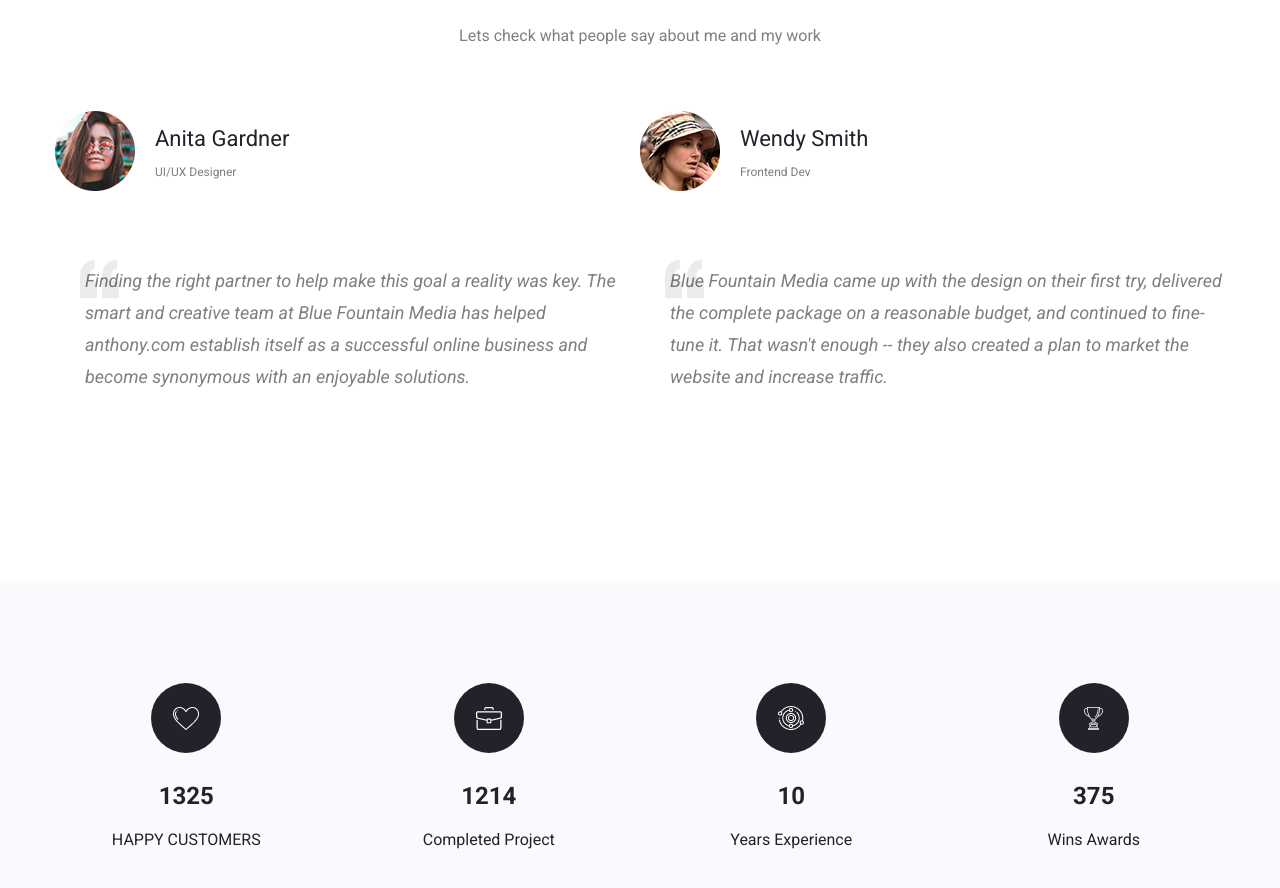
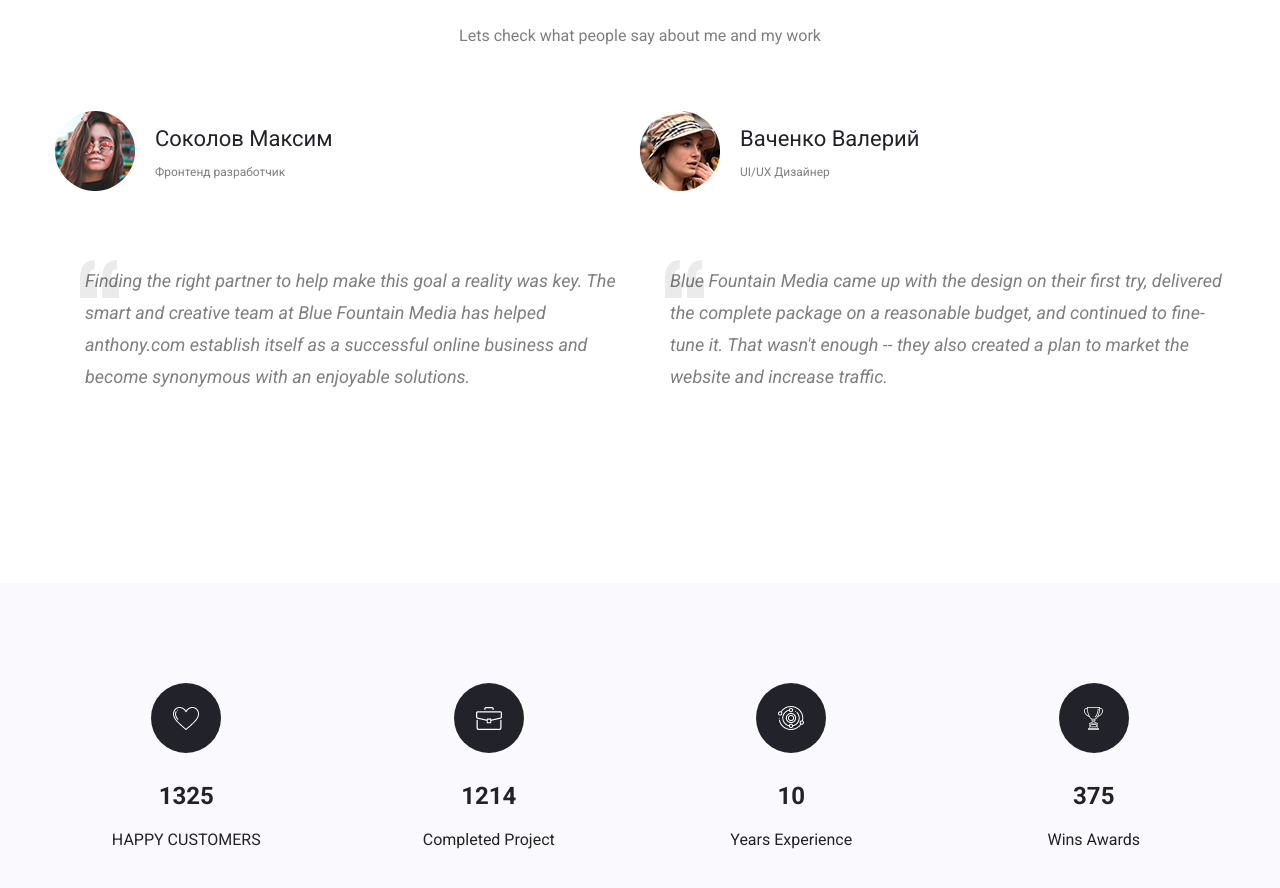
Before and after one commit to LaroPam/portfolio-website, a plain HTML site: page index.html in a window 1280 px wide. Shown: the part 4428-5316 px from the top of the page. Drawn offline with Linux system fonts and the light colour scheme.

Commit message:
Update index.html

```diff
--- a/index.html
+++ b/index.html
@@ -178,8 +178,8 @@
                     <div class="testimonials__top">
                         <div class="testimonials__avatar"><img src="./img/avatar1.png" alt="Avatar"></div>
                         <div class="testimonials__person">
-                            <h3 class="mini-heading">Anita Gardner</h3>
-                            <p>UI/UX Designer</p>
+                            <h3 class="mini-heading">Соколов Максим</h3>
+                            <p>Фронтенд разработчик</p>
                         </div>
                     </div>
                     <div class="testimonials__bottom">
@@ -190,8 +190,8 @@
                     <div class="testimonials__top">
                         <div class="testimonials__avatar"><img src="./img/avatar2.png" alt="Avatar"></div>
                         <div class="testimonials__person">
-                            <h3 class="mini-heading">Wendy Smith</h3>
-                            <p>Frontend Dev</p>
+                            <h3 class="mini-heading">Ваченко Валерий</h3>
+                            <p>UI/UX Дизайнер</p>
                         </div>
                     </div>
                     <div class="testimonials__bottom">
```
